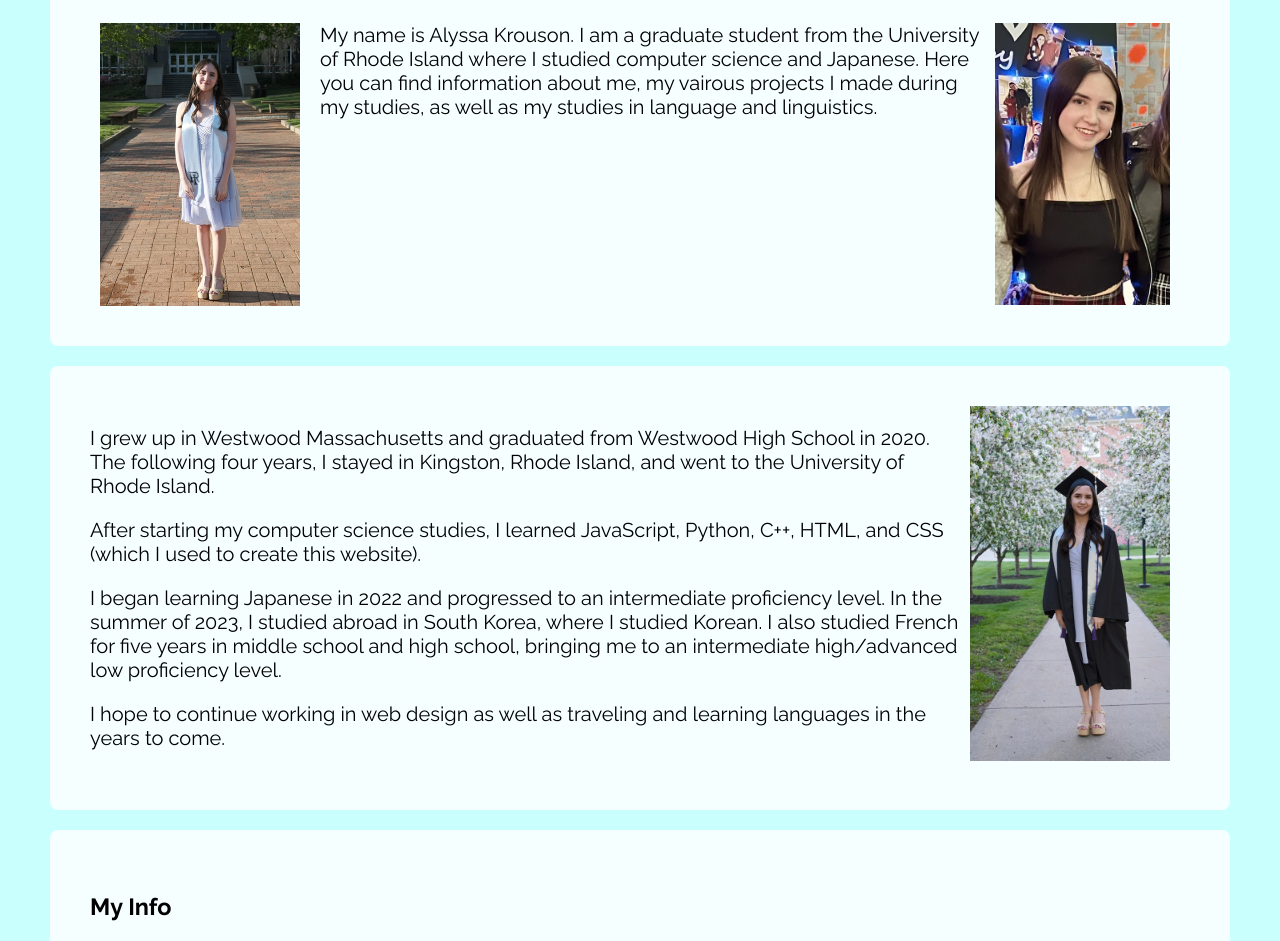
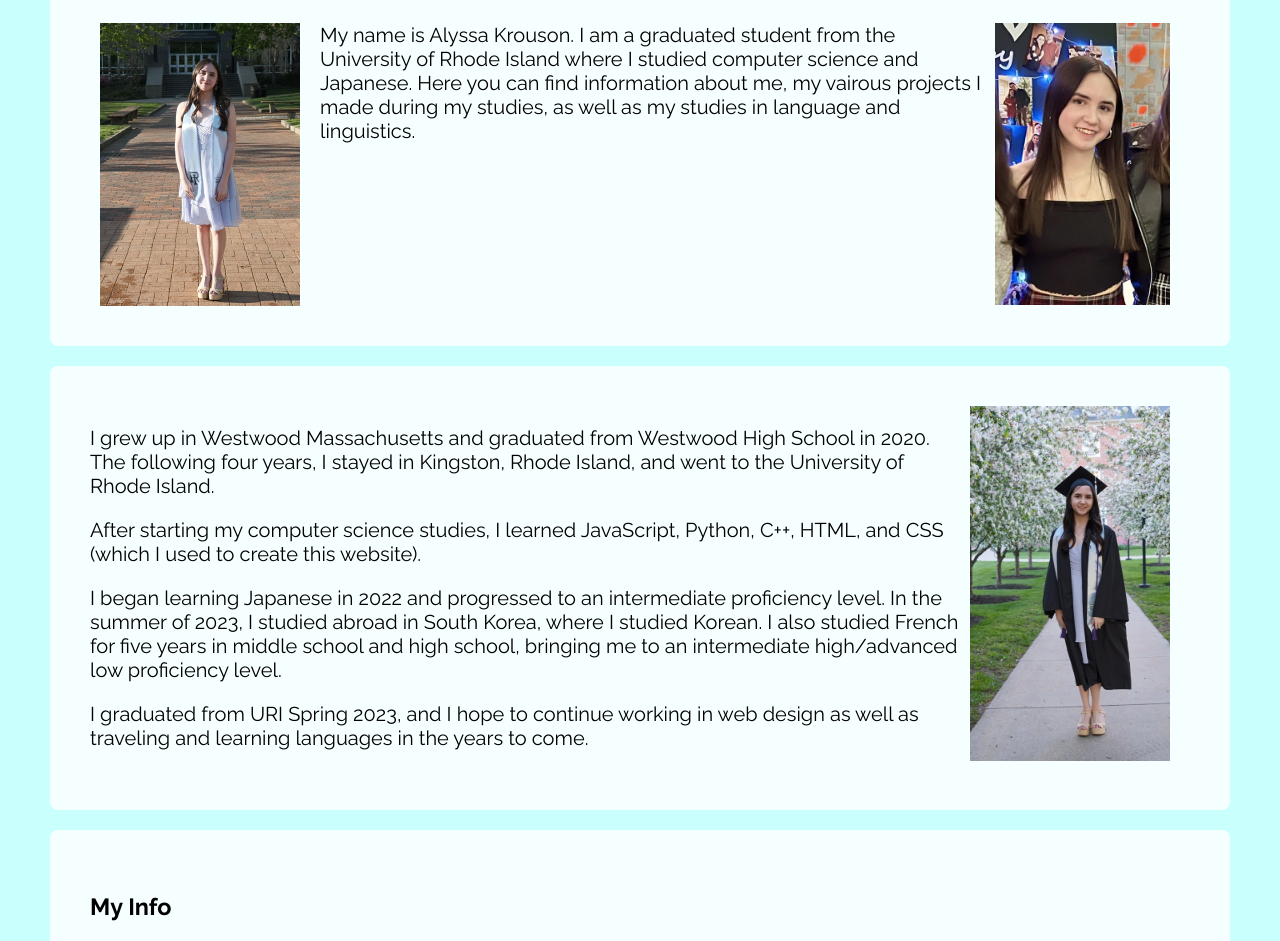
Before and after one commit to alyssakrouson/alyssakrouson.github.io, a plain HTML site: page index.html in a window 1280 px wide. Shown: the part 375-1316 px from the top of the page. Drawn offline with Linux system fonts and the light colour scheme.

Commit message:
small edits

```diff
--- a/index.html
+++ b/index.html
@@ -38,7 +38,7 @@
             <h2 id = "greeting">Welcome!</h2>
             <img  class="float-left" src="images/grad.jpeg" alt="Gradpic" width="200">
             <img  class="float-right" src="images/alyssa.jpg" alt="AlyssaKrouson" width="175">
-            <p>My name is Alyssa Krouson. I am a graduate student from the University of Rhode Island where I studied computer science and Japanese.
+            <p>My name is Alyssa Krouson. I am a graduated student from the University of Rhode Island where I studied computer science and Japanese.
                 Here you can find information about me, my vairous projects I made during my studies, as well as my studies in language and linguistics.
             </p>
 
@@ -55,7 +55,7 @@
                 In the summer of 2023, I studied abroad in South Korea, where I studied Korean.
                 I also studied French for five years in middle school and high school, bringing me to an intermediate high/advanced low proficiency level.
             </p>
-            <p>I hope to continue working in web design as well as traveling and learning languages in the years to come.
+            <p>I graduated from URI Spring 2023, and I hope to continue working in web design as well as traveling and learning languages in the years to come.
             </p>
 
         </div>
```
Also changed, not shown: projects.html (+1 -1 lines).
